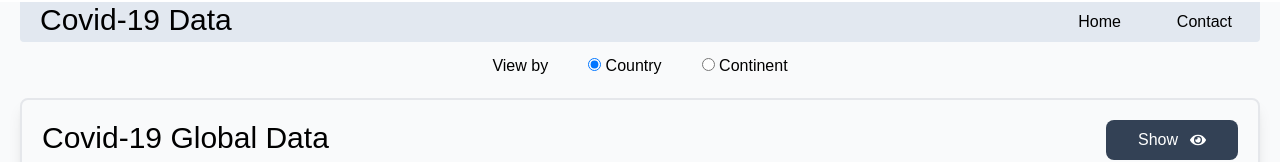
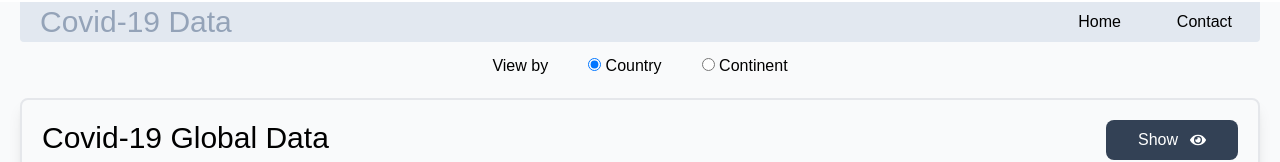
Before and after one commit to DilsherB/covid-data-capstone-project-with-react-redux, a React (Create React App) app: page / in a window 1280 px wide. Shown: the top 162 px of the page. Built offline with nearby package versions, Linux system fonts and the light colour scheme; no server answers.

Commit message:
logo linked to home page

```diff
--- a/src/components/NavBar.js
+++ b/src/components/NavBar.js
@@ -10,10 +10,19 @@ const Navbar = () => {
   };
 
   return (
-    <ul
-      className="flex justify-between mx-5 my-0.5 h-10 bg-slate-200 px-5 py-2 rounded-b mb-3"
-    >
-      <h3 className="text-3xl leading-5">Covid-19 Data</h3>
+    <ul className="flex justify-between mx-5 my-0.5 h-10 bg-slate-200 px-5 py-2 rounded-b mb-3">
+      <button
+        type="button"
+        onClick={() => setActiveItem("/")}
+        className={
+          activeItem === "/"
+            ? "text-slate-400 hover:text-slate-600 text-3xl leading-5"
+            : "hover:text-slate-600 text-3xl leading-5"
+        }
+        // "text-3xl leading-5"
+      >
+        <NavLink to="/">Covid-19 Data</NavLink>
+      </button>
       <div className="hidden md:flex gap-10">
         {Object.keys(menuItems).map((item) => (
           <button
```
